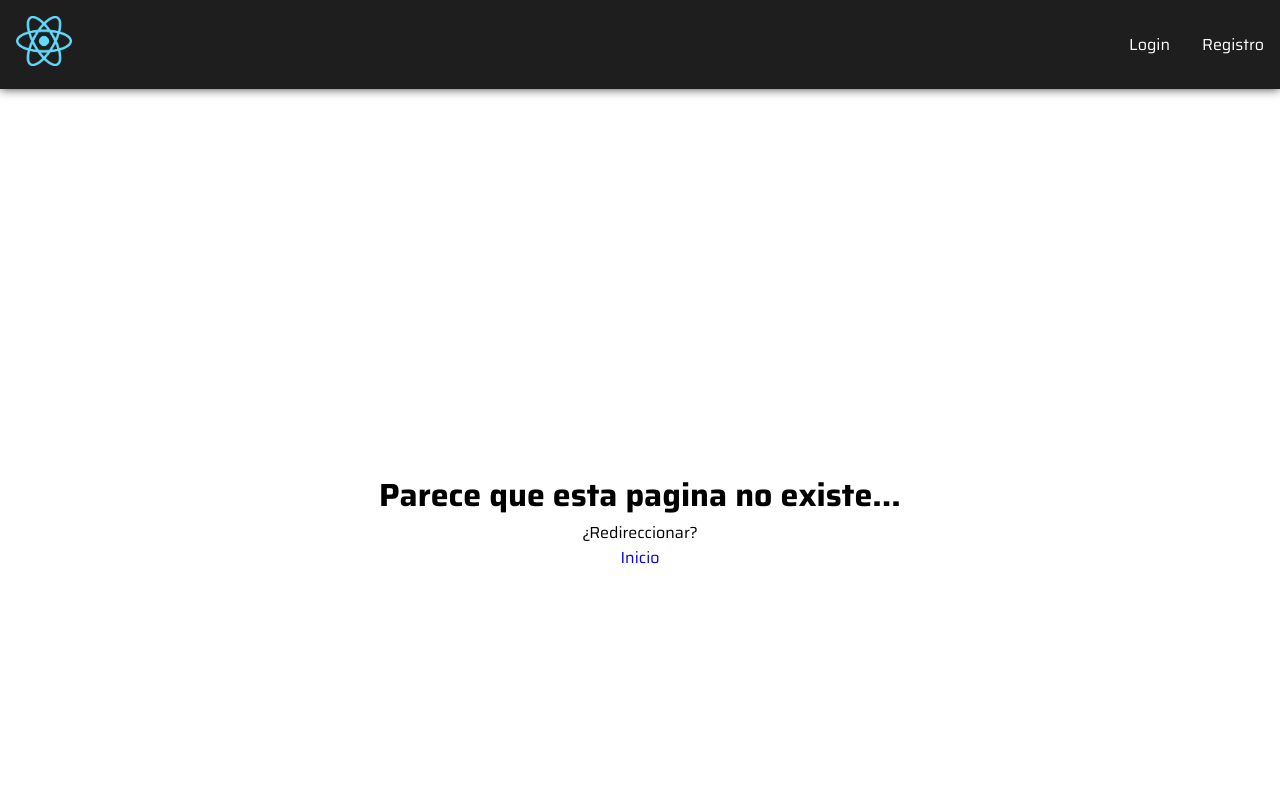
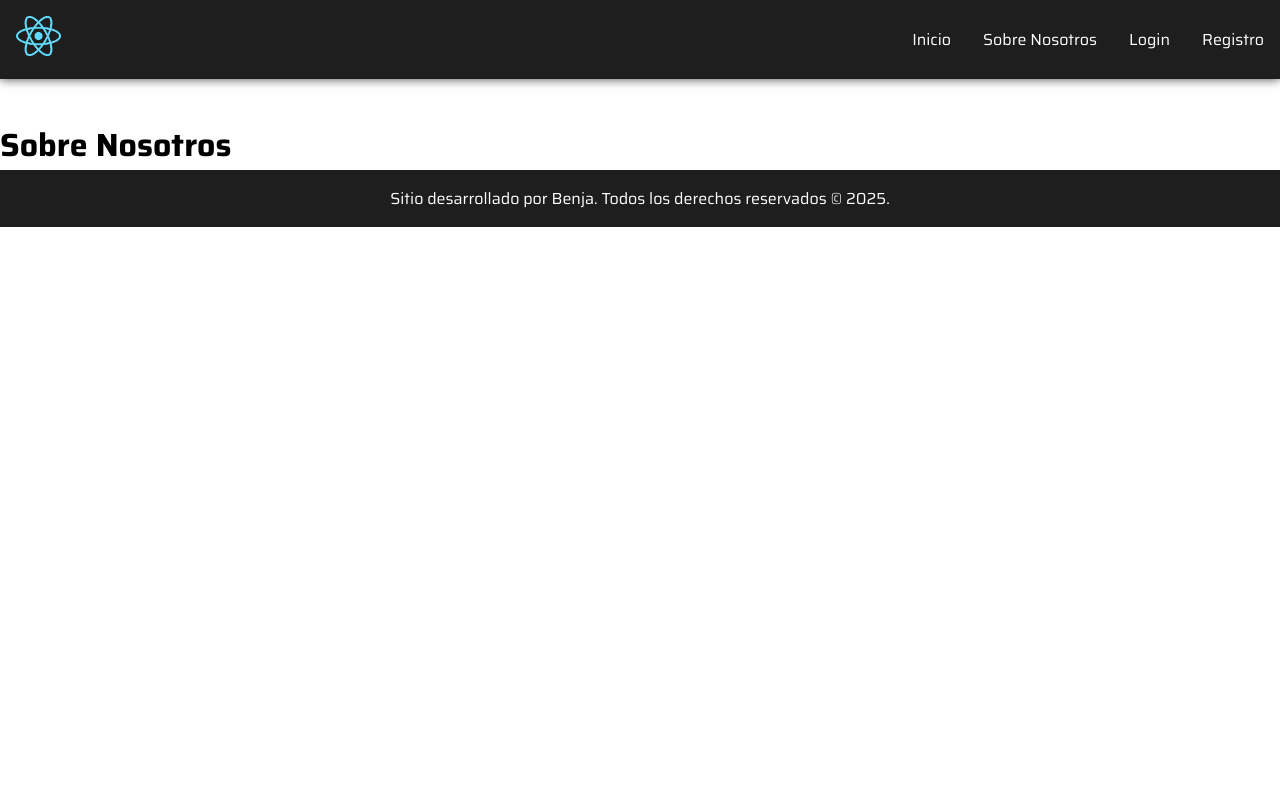
Before and after one commit to benja-amb1/final-proyect-frontend, a React (Vite) app: page /sobre-nosotros in a window 1280 px wide. Shown: the top 800 px of the page. Built offline with nearby package versions, Linux system fonts and the light colour scheme.

Commit message:
add: sobre nosotros base y modificaciones de css para el menu hamburguesa y los <a>

```diff
--- a/src/components/Header.jsx
+++ b/src/components/Header.jsx
@@ -29,7 +29,7 @@ const Header = () => {
 
 
       <button onClick={toggleMenu} className='menuHamb'>{openHamb ? '✖' : '☰'}</button>
-      <nav className={openHamb ? 'closed' : ''}>
+      <nav className={openHamb ? 'open' : ''}>
         <ul >
           {user && (
             <>
@@ -49,6 +49,12 @@ const Header = () => {
           {!user && (
             <>
               <li>
+                <Link to='/'>Inicio</Link>
+              </li>
+              <li>
+                <Link to='/sobre-nosotros'>Sobre Nosotros</Link>
+              </li>
+              <li>
                 <Link to='/login'>Login</Link>
               </li>
               <li>
--- a/src/index.css
+++ b/src/index.css
@@ -62,6 +62,7 @@ header nav ul {
 header nav ul li a {
   color: white;
   transition: color 300ms;
+  white-space: nowrap;
 }
 
 header nav ul li a:hover {
@@ -306,8 +307,6 @@ footer {
     padding-top: 130px;
   }
 
-
-
   .menuHamb {
     display: block;
     border: none;
@@ -325,7 +324,7 @@ footer {
   }
 
 
-  nav.closed {
+  nav.open {
     display: block;
 
   }
--- a/src/routes/Routing.jsx
+++ b/src/routes/Routing.jsx
@@ -5,6 +5,7 @@ import { Registro } from "../views/Registro"
 import { Login } from "../views/Login"
 import { NotFound } from "../views/NotFound"
 import { PrivateRoute } from "../components/PrivateRoute"
+import { SobreNosotros } from "../views/SobreNosotros"
 
 const Routing = () => {
   return (
@@ -14,6 +15,7 @@ const Routing = () => {
 
         <Route>
           <Route path="/" element={<Inicio />} />
+          <Route path="/sobre-nosotros" element={<SobreNosotros />} />
           <Route path="/dashboard" element={<PrivateRoute><Dashboard /></PrivateRoute>} />
           <Route path="/registro" element={<Registro />} />
           <Route path="/login" element={<Login />} />
--- /dev/null
+++ b/src/views/SobreNosotros.jsx
@@ -0,0 +1,12 @@
+import { Layout } from "../components/Layout"
+
+const SobreNosotros = () => {
+  return (
+    <Layout>
+      <h1>Sobre Nosotros</h1>
+
+    </Layout>
+  )
+}
+
+export { SobreNosotros }
```
